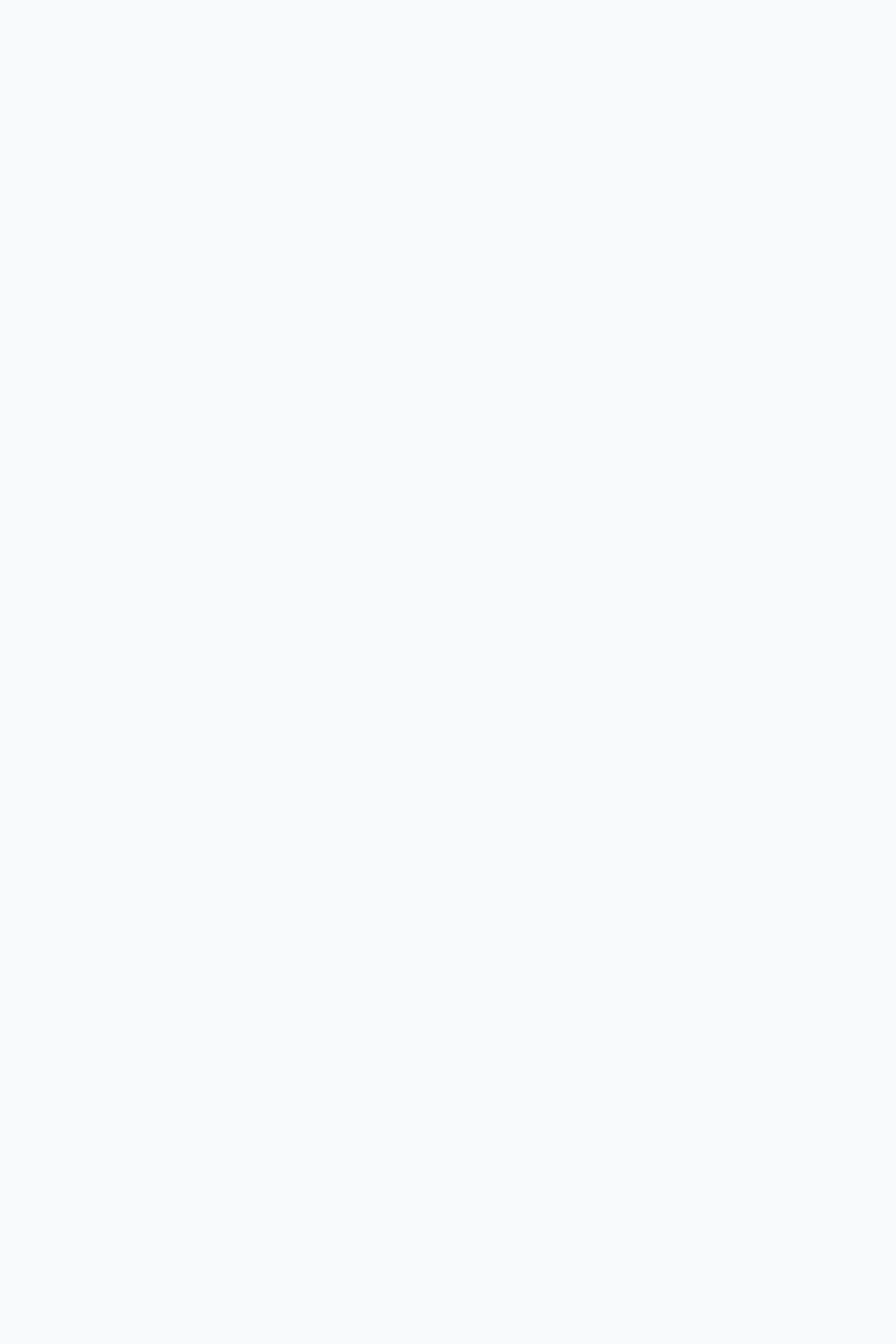
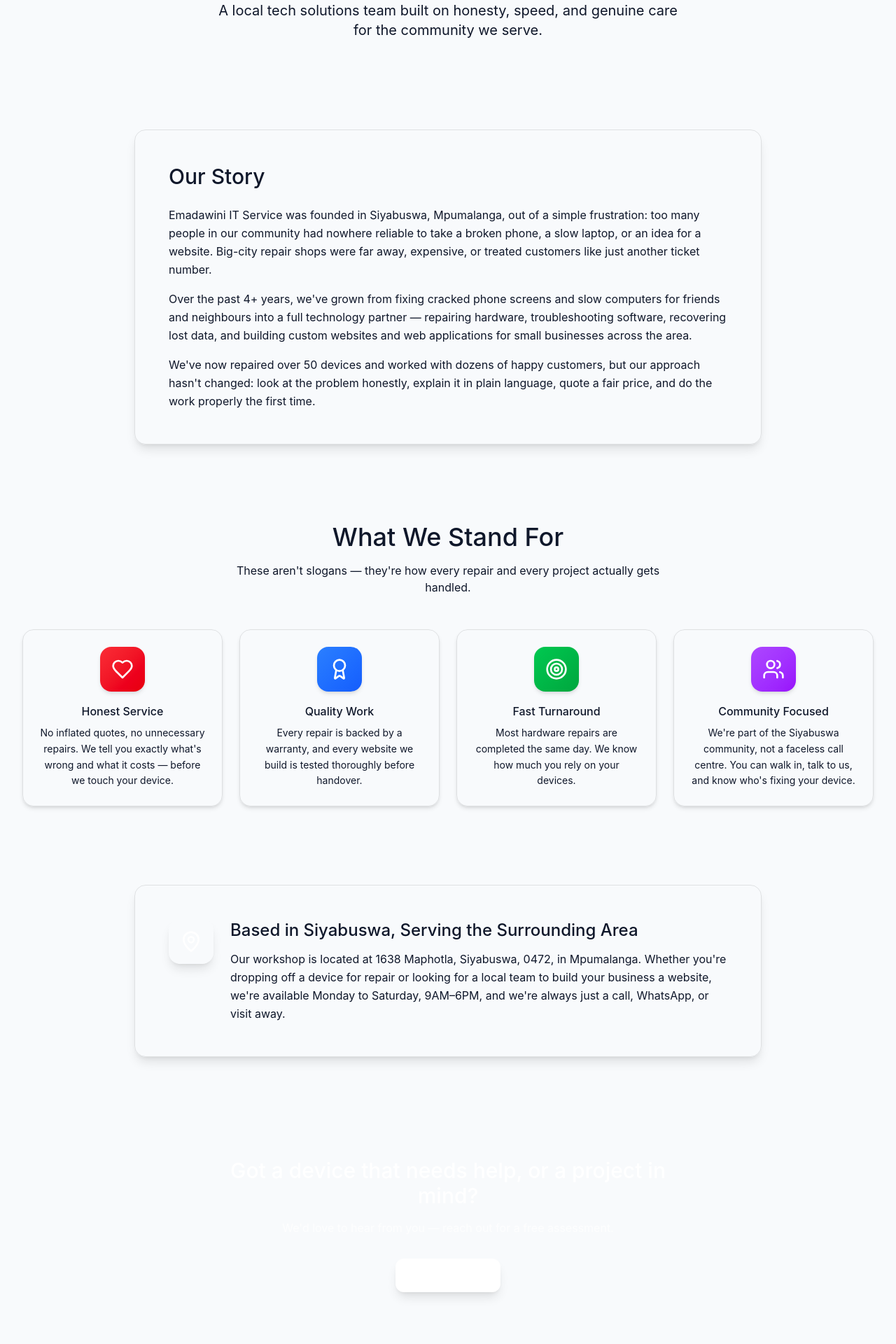
Before and after one commit to Sbongiseni-hub/EmadawiniITService, a React (Vite) app: page /about in a window 1280 px wide. Before the commit this address had no page. Shown: the part 280-2200 px from the top of the page at 70% size. Before the commit the page ends 800 px from the top, so only its background shows below. Built offline with nearby package versions, Linux system fonts and the light colour scheme.

Commit message:
web edit

```diff
--- a/index.html
+++ b/index.html
@@ -57,8 +57,6 @@
         "description": "Professional hardware repairs, software services, device upgrades, and custom web development solutions."
       }
     </script>
-    <script async src="https://pagead2.googlesyndication.com/pagead/js/adsbygoogle.js?client=ca-pub-5493061002059813"
-     crossorigin="anonymous"></script>
 
     <!-- Page Styling -->
     <style>
--- a/src/app/App.tsx
+++ b/src/app/App.tsx
@@ -1,6 +1,6 @@
 import { useState, useEffect } from 'react';
 import { BrowserRouter, Routes, Route } from 'react-router-dom';
-import { Laptop, Smartphone, Monitor, Code, Wrench, Zap, Star, Clock, TrendingUp, ChevronUp, ArrowRight } from 'lucide-react';
+import { Laptop, Smartphone, Monitor, Code, Wrench, Zap, Star, ChevronUp, ArrowRight } from 'lucide-react';
 import { motion, AnimatePresence } from 'framer-motion';
 import { useSmoothScroll } from '../components/SmoothScroll';
 import Navbar from '../components/Navbar';
@@ -8,6 +8,7 @@ import Footer from '../components/Footer';
 import ServicesPage from '../pages/ServicesPage';
 import ProcessPage from '../pages/ProcessPage';
 import ContactPage from '../pages/ContactPage';
+import AboutPage from '../pages/AboutPage';
 import { Link } from 'react-router-dom';
 const MotionLink = motion(Link);
 
@@ -24,16 +25,10 @@ function HomePage() {
 
   const scrollToTop = () => window.scrollTo({ top: 0, behavior: 'smooth' });
 
-  const stats = [
-    { label: 'Devices Repaired', value: '50+', icon: Wrench },
-    { label: 'Happy Customers', value: '50+', icon: Star },
-    { label: 'Years Experience', value: '4+', icon: TrendingUp },
-    { label: 'Same Day Repairs', value: '85%', icon: Clock },
-  ];
-
   const quickLinks = [
     { href: '/services', label: 'Our Services', desc: 'Hardware, Software & Web Dev', color: 'from-blue-500 to-blue-600', icon: Wrench },
     { href: '/process', label: 'How It Works', desc: 'Our simple 4-step process', color: 'from-purple-500 to-purple-600', icon: Zap },
+    { href: '/about', label: 'About Us', desc: 'Our story and values', color: 'from-orange-500 to-orange-600', icon: Star },
     { href: '/contact', label: 'Get In Touch', desc: 'Free assessment & quote', color: 'from-green-500 to-green-600', icon: ArrowRight },
   ];
 
@@ -115,26 +110,6 @@ function HomePage() {
         </div>
       </section>
 
-      {/* Stats */}
-      <section className="py-10 px-4 bg-gradient-to-r from-primary to-accent">
-        <div className="max-w-7xl mx-auto grid grid-cols-2 md:grid-cols-4 gap-8">
-          {stats.map((stat, i) => (
-            <motion.div
-              key={i}
-              initial={{ opacity: 0, scale: 0.5 }}
-              whileInView={{ opacity: 1, scale: 1 }}
-              viewport={{ once: true }}
-              transition={{ delay: i * 0.1 }}
-              className="text-center text-white"
-            >
-              <stat.icon className="w-10 h-10 mx-auto mb-2 opacity-80" />
-              <div className="text-4xl mb-1">{stat.value}</div>
-              <div className="text-white/80 text-sm">{stat.label}</div>
-            </motion.div>
-          ))}
-        </div>
-      </section>
-
       {/* Quick Navigation Cards */}
       <section className="py-20 px-4 sm:px-6 lg:px-8">
         <div className="max-w-7xl mx-auto">
@@ -149,7 +124,7 @@ function HomePage() {
               Explore our services, learn about our process, or contact us directly.
             </p>
           </motion.div>
-          <div className="grid md:grid-cols-3 gap-8">
+          <div className="grid md:grid-cols-2 lg:grid-cols-4 gap-8">
             {quickLinks.map((link, i) => (
               <MotionLink
                 key={i}
@@ -185,12 +160,12 @@ function HomePage() {
               Based in Siyabuswa, Mpumalanga, we've been serving the community for over 4 years with honest, fast, and professional tech solutions. From a cracked phone screen to a brand-new website, we handle it all with care.
             </p>
             <MotionLink
-              to="/contact"
+              to="/about"
               whileHover={{ scale: 1.05 }}
               whileTap={{ scale: 0.95 }}
               className="inline-block bg-gradient-to-r from-primary to-accent text-white px-8 py-3 rounded-xl shadow-lg font-medium"
             >
-              Talk to Us Today
+              Read Our Full Story
             </MotionLink>
           </motion.div>
         </div>
@@ -226,6 +201,7 @@ export default function App() {
         <Route path="/" element={<HomePage />} />
         <Route path="/services" element={<ServicesPage />} />
         <Route path="/process" element={<ProcessPage />} />
+        <Route path="/about" element={<AboutPage />} />
         <Route path="/contact" element={<ContactPage />} />
       </Routes>
     </BrowserRouter>
--- /dev/null
+++ b/src/pages/AboutPage.tsx
@@ -0,0 +1,177 @@
+import { Users, Target, Award, Heart, MapPin } from 'lucide-react';
+import { motion } from 'motion/react';
+import Navbar from '../components/Navbar';
+import Footer from '../components/Footer';
+import { Link } from 'react-router-dom';
+const MotionLink = motion(Link);
+
+const values = [
+  {
+    icon: Heart,
+    title: 'Honest Service',
+    desc: 'No inflated quotes, no unnecessary repairs. We tell you exactly what\'s wrong and what it costs — before we touch your device.',
+    color: 'from-red-500 to-red-600',
+  },
+  {
+    icon: Award,
+    title: 'Quality Work',
+    desc: 'Every repair is backed by a warranty, and every website we build is tested thoroughly before handover.',
+    color: 'from-blue-500 to-blue-600',
+  },
+  {
+    icon: Target,
+    title: 'Fast Turnaround',
+    desc: 'Most hardware repairs are completed the same day. We know how much you rely on your devices.',
+    color: 'from-green-500 to-green-600',
+  },
+  {
+    icon: Users,
+    title: 'Community Focused',
+    desc: 'We\'re part of the Siyabuswa community, not a faceless call centre. You can walk in, talk to us, and know who\'s fixing your device.',
+    color: 'from-purple-500 to-purple-600',
+  },
+];
+
+export default function AboutPage() {
+  return (
+    <div className="min-h-screen bg-background flex flex-col">
+      <Navbar />
+
+      {/* Hero */}
+      <section className="relative py-20 px-4 sm:px-6 lg:px-8 overflow-hidden">
+        <div className="absolute inset-0 bg-gradient-to-br from-primary/5 via-accent/5 to-secondary/5" />
+        <div className="max-w-7xl mx-auto text-center relative z-10">
+          <motion.div initial={{ opacity: 0, y: 30 }} animate={{ opacity: 1, y: 0 }} transition={{ duration: 0.7 }}>
+            <div className="inline-block mb-4 bg-primary/10 text-primary px-4 py-2 rounded-full text-sm">
+              Who We Are
+            </div>
+            <h1 className="text-5xl md:text-6xl mb-6 bg-gradient-to-r from-primary via-accent to-secondary bg-clip-text text-transparent">
+              About Emadawini IT Service
+            </h1>
+            <p className="text-xl text-muted-foreground max-w-2xl mx-auto">
+              A local tech solutions team built on honesty, speed, and genuine care for the community we serve.
+            </p>
+          </motion.div>
+        </div>
+      </section>
+
+      {/* Our Story */}
+      <section className="py-12 px-4 sm:px-6 lg:px-8">
+        <div className="max-w-4xl mx-auto">
+          <motion.div
+            initial={{ opacity: 0, y: 30 }}
+            whileInView={{ opacity: 1, y: 0 }}
+            viewport={{ once: true }}
+            className="bg-card border border-border rounded-2xl p-8 md:p-12 shadow-lg"
+          >
+            <h2 className="text-3xl mb-6">Our Story</h2>
+            <div className="space-y-4 text-muted-foreground leading-relaxed">
+              <p>
+                Emadawini IT Service was founded in Siyabuswa, Mpumalanga, out of a simple frustration: too many
+                people in our community had nowhere reliable to take a broken phone, a slow laptop, or an idea for
+                a website. Big-city repair shops were far away, expensive, or treated customers like just another
+                ticket number.
+              </p>
+              <p>
+                Over the past 4+ years, we've grown from fixing cracked phone screens and slow computers for
+                friends and neighbours into a full technology partner — repairing hardware, troubleshooting
+                software, recovering lost data, and building custom websites and web applications for small
+                businesses across the area.
+              </p>
+              <p>
+                We've now repaired over 50 devices and worked with dozens of happy customers, but our approach
+                hasn't changed: look at the problem honestly, explain it in plain language, quote a fair price,
+                and do the work properly the first time.
+              </p>
+            </div>
+          </motion.div>
+        </div>
+      </section>
+
+      {/* Values */}
+      <section className="py-16 px-4 sm:px-6 lg:px-8 bg-gradient-to-b from-muted/30 to-background">
+        <div className="max-w-7xl mx-auto">
+          <motion.div
+            initial={{ opacity: 0, y: 30 }}
+            whileInView={{ opacity: 1, y: 0 }}
+            viewport={{ once: true }}
+            className="text-center mb-12"
+          >
+            <h2 className="text-4xl mb-4">What We Stand For</h2>
+            <p className="text-muted-foreground max-w-2xl mx-auto">
+              These aren't slogans — they're how every repair and every project actually gets handled.
+            </p>
+          </motion.div>
+          <div className="grid sm:grid-cols-2 lg:grid-cols-4 gap-6">
+            {values.map((item, i) => (
+              <motion.div
+                key={i}
+                initial={{ opacity: 0, y: 40 }}
+                whileInView={{ opacity: 1, y: 0 }}
+                viewport={{ once: true }}
+                transition={{ delay: i * 0.1 }}
+                whileHover={{ scale: 1.05 }}
+                className="bg-card border border-border rounded-2xl p-6 shadow-md hover:shadow-xl transition-all text-center"
+              >
+                <div className={`w-16 h-16 bg-gradient-to-br ${item.color} rounded-2xl flex items-center justify-center mx-auto mb-4 shadow-md`}>
+                  <item.icon className="w-8 h-8 text-white" />
+                </div>
+                <h4 className="mb-2">{item.title}</h4>
+                <p className="text-muted-foreground text-sm leading-relaxed">{item.desc}</p>
+              </motion.div>
+            ))}
+          </div>
+        </div>
+      </section>
+
+      {/* Where We Are */}
+      <section className="py-12 px-4 sm:px-6 lg:px-8">
+        <div className="max-w-4xl mx-auto">
+          <motion.div
+            initial={{ opacity: 0, y: 30 }}
+            whileInView={{ opacity: 1, y: 0 }}
+            viewport={{ once: true }}
+            className="bg-card border border-border rounded-2xl p-8 md:p-12 shadow-lg flex flex-col md:flex-row items-start gap-6"
+          >
+            <div className="w-16 h-16 bg-gradient-to-br from-primary to-accent rounded-2xl flex items-center justify-center shadow-lg shrink-0">
+              <MapPin className="w-8 h-8 text-white" />
+            </div>
+            <div>
+              <h3 className="text-2xl mb-3">Based in Siyabuswa, Serving the Surrounding Area</h3>
+              <p className="text-muted-foreground leading-relaxed">
+                Our workshop is located at 1638 Maphotla, Siyabuswa, 0472, in Mpumalanga. Whether you're dropping
+                off a device for repair or looking for a local team to build your business a website, we're
+                available Monday to Saturday, 9AM–6PM, and we're always just a call, WhatsApp, or visit away.
+              </p>
+            </div>
+          </motion.div>
+        </div>
+      </section>
+
+      {/* CTA */}
+      <section className="py-12 px-4 sm:px-6 lg:px-8">
+        <div className="max-w-3xl mx-auto">
+          <motion.div
+            initial={{ opacity: 0, y: 30 }}
+            whileInView={{ opacity: 1, y: 0 }}
+            viewport={{ once: true }}
+            className="bg-gradient-to-r from-primary to-accent rounded-2xl p-12 text-center text-white"
+          >
+            <h2 className="text-3xl mb-4">Got a device that needs help, or a project in mind?</h2>
+            <p className="text-white/80 mb-8">We'd love to hear from you — reach out for a free assessment.</p>
+            <MotionLink
+              to="/contact"
+              whileHover={{ scale: 1.05 }}
+              whileTap={{ scale: 0.95 }}
+              className="inline-block bg-white text-primary font-semibold px-8 py-3 rounded-xl shadow-lg hover:shadow-xl transition-all"
+            >
+              Contact Us
+            </MotionLink>
+          </motion.div>
+        </div>
+      </section>
+
+      <Footer />
+    </div>
+  );
+}
```
Also changed, not shown: src/pages/ProcessPage.tsx (+1 -12 lines), src/pages/ServicesPage.tsx (+0 -12 lines), vercel.json, 1 other file (tests, documents, lock files or other folders).
